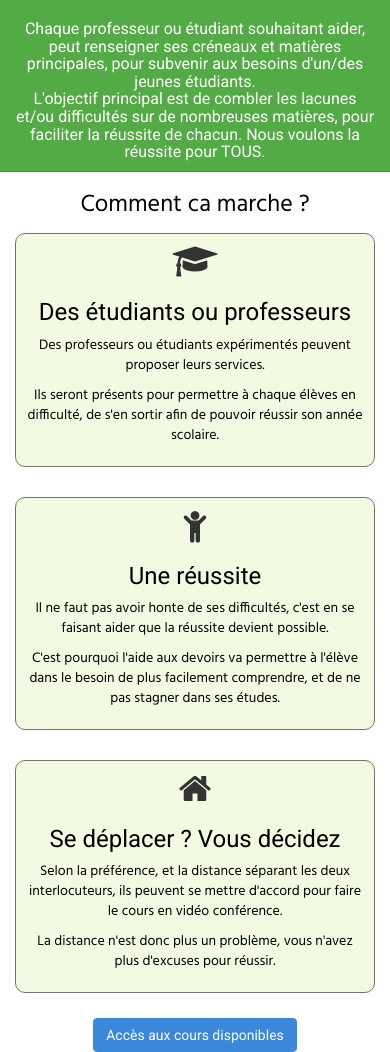
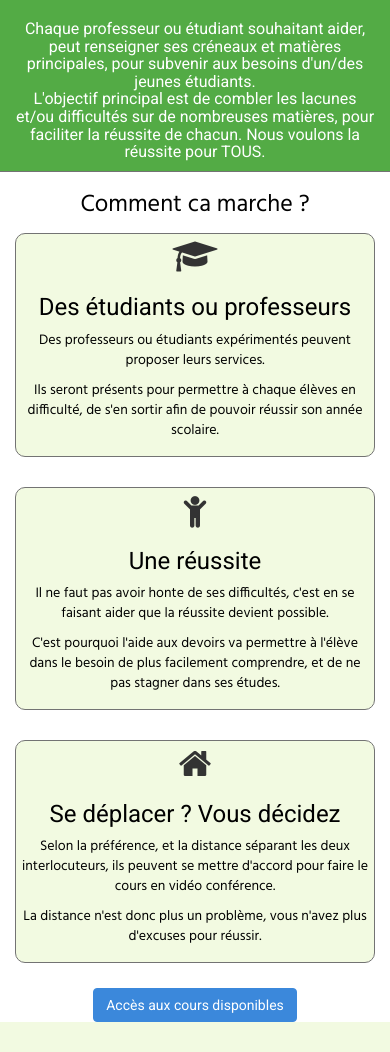
Before and after one commit to FlorianCart/School, a PHP site: page /php/principe.php in a window 390 px wide. Shown: the part 411-1463 px from the top of the page. After the commit the page ends 1433 px from the top, so only its background shows below. Run offline with PHP 8.4, Linux system fonts and the light colour scheme; some libraries are stand-ins or nearby versions.

Commit message:
Modifs responsive
Correction comportement responsive blocs

```diff
--- a/css/principe.css
+++ b/css/principe.css
@@ -54,14 +54,14 @@
   display: inline-block;
   background-color: #F2FAE1;
   border-radius: 10px;
-  padding: 10px;
-  min-width: 320px;
+  padding: 5px 5px;
+  min-width: 250px;
   border: 0.5px #737373 solid;
 }
 
-.col-md-4 {
+.col-md-4, .col-sm-12, .col-xs-12 {
   text-align: center;
-  padding: 5px;
+  padding: 5px 0px;
   margin-bottom: 20px;
 }
 
```
